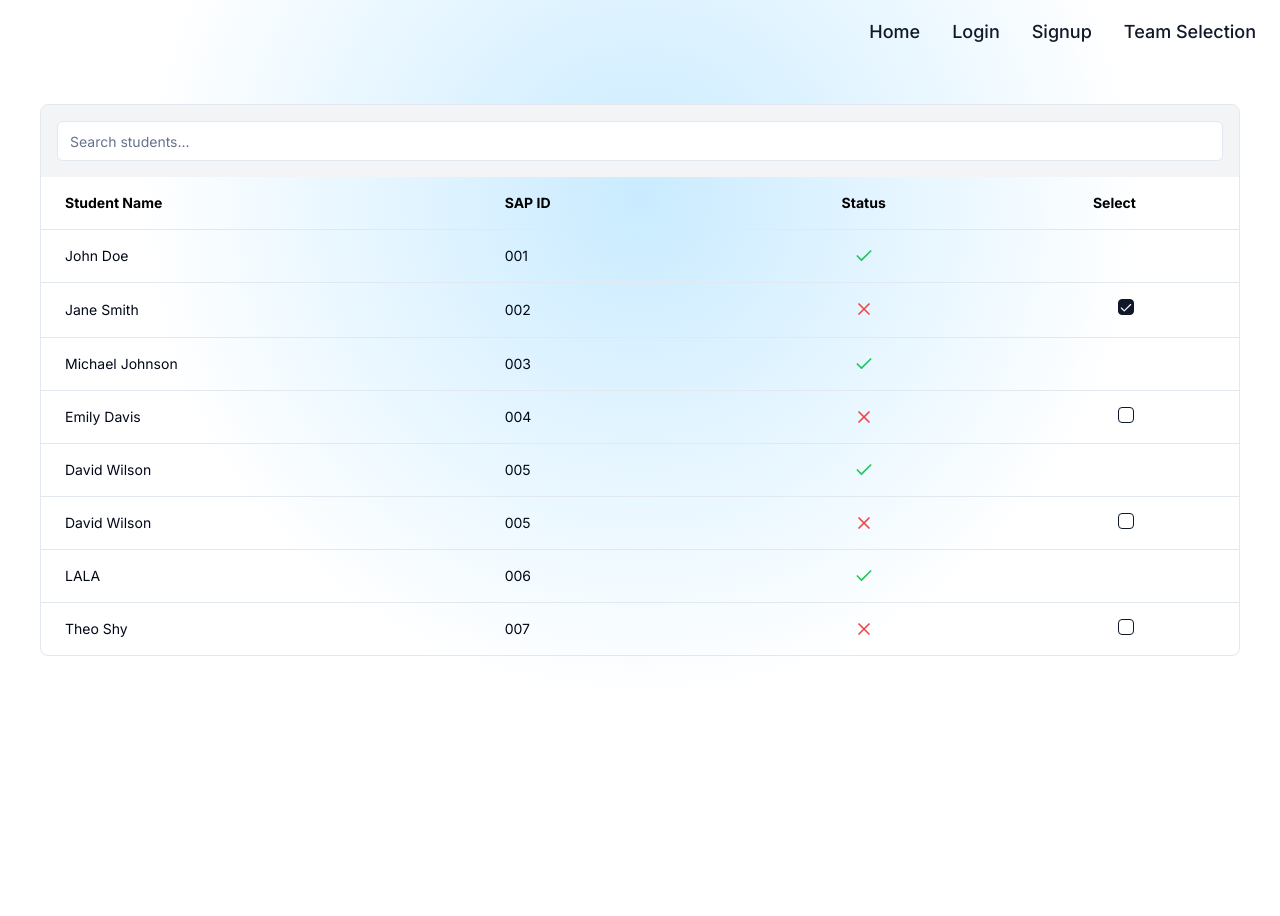
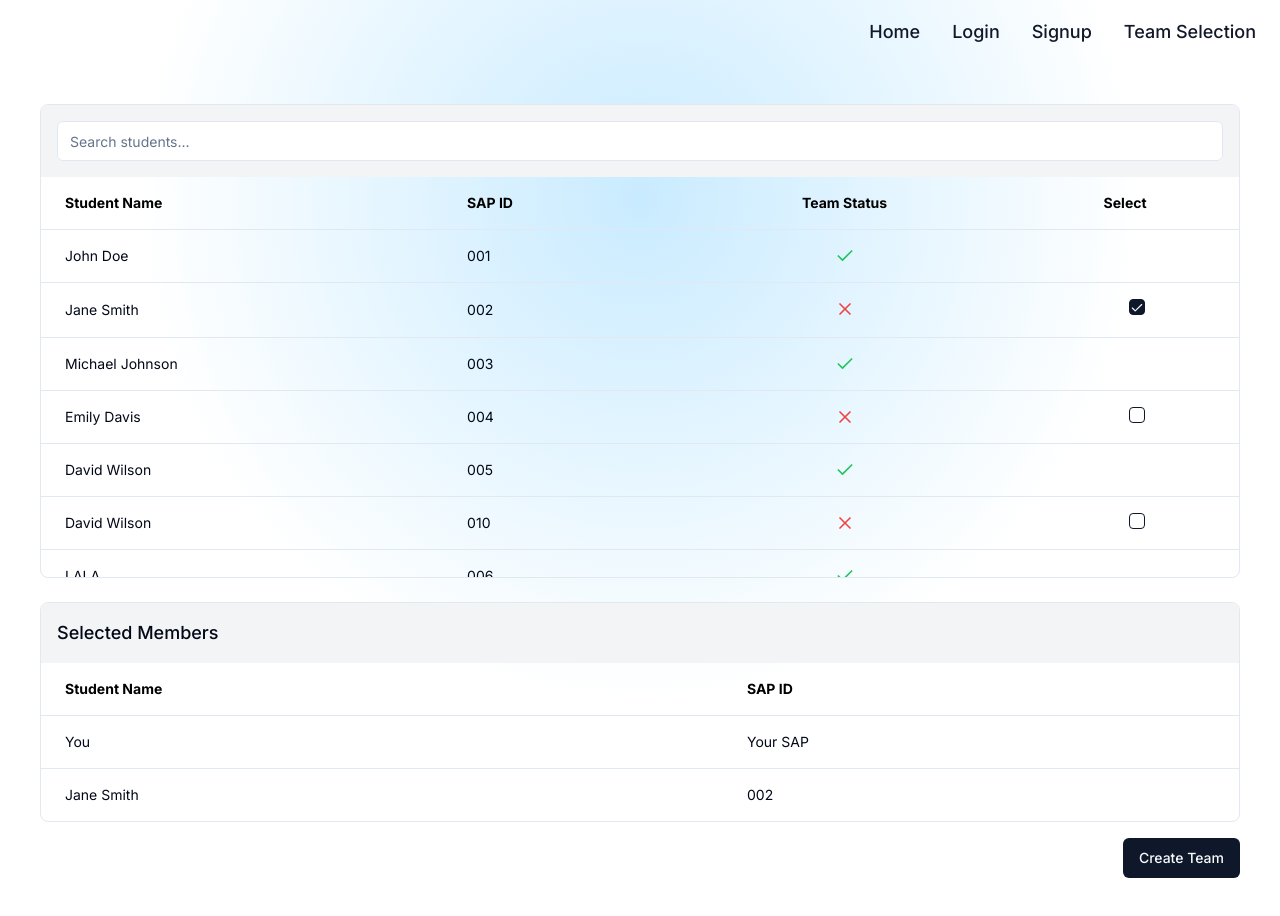
Before and after one commit to vedantkesharia/fyp-team-selection-website, a Next.js app: page /team-selection in a window 1280 px wide. Both pictures are taken after a click on the checkbox 1126 px from the left and 307 px from the top of the page. Before the commit the page ends 800 px from the top, so only its background shows below. Built offline with nearby package versions, Linux system fonts and the light colour scheme.

Commit message:
finished the team-selection page

```diff
--- a/package.json
+++ b/package.json
@@ -20,6 +20,7 @@
     "framer-motion": "^11.2.10",
     "lucide-react": "^0.383.0",
     "next": "14.2.3",
+    "next-themes": "^0.3.0",
     "react": "^18",
     "react-dom": "^18",
     "sonner": "^1.4.41",
--- a/src/app/team-selection/page.js
+++ b/src/app/team-selection/page.js
@@ -5,6 +5,8 @@ import { Input } from "@/components/ui/input"
 import { Table, TableHeader, TableRow, TableHead, TableBody, TableCell } from "@/components/ui/table"
 import { Checkbox } from "@/components/ui/checkbox"
 import { ScrollArea } from "@/components/ui/scroll-area"
+import { Button } from "@/components/ui/button"
+import { Toaster, toast } from 'sonner'
 
 export default function Component() {
   const [search, setSearch] = useState("")
@@ -39,7 +41,7 @@ export default function Component() {
       },
       {
         name: "David Wilson",
-        sapId: "005",
+        sapId: "010",
         status: "Failed",
       },
       {
@@ -58,7 +60,7 @@ export default function Component() {
     })
   }, [search])
   const handleSelectStudent = (student) => {
-    setselectedStudents((prevSelectedStudents) => {
+    setSelectedStudents((prevSelectedStudents) => {
       if (prevSelectedStudents.includes(student)) {
         return prevSelectedStudents.filter((s) => s !== student);
       } else {
@@ -66,18 +68,28 @@ export default function Component() {
       }
     });
   };
+
+  const handleCreateTeam = () => {
+    if (selectedStudents.length > 2) {
+      toast.error('You can select at most 2 students to create a team.')
+    } else {
+      toast.success('Team has been successfully created')
+    }
+  }
+
   return (
     <div className="p-6 md:p-8 lg:p-10">
       <div className="border rounded-lg overflow-hidden">
         <div className="bg-gray-100 dark:bg-gray-950 p-4">
           <Input placeholder="Search students..." value={search} onChange={handleSearch} className="w-full" />
         </div>
+        <ScrollArea className="max-h-[400px] overflow-y-auto">
           <Table>
             <TableHeader>
               <TableRow>
                 <TableHead className="px-6 py-4 text-left font-medium font-bold text-black">Student Name</TableHead>
                 <TableHead className="px-6 py-4 text-left font-medium font-bold text-black">SAP ID</TableHead>
-              <TableHead className="px-6 py-4 text-center font-medium font-bold text-black">Status</TableHead>
+                <TableHead className="px-6 py-4 text-center font-medium font-bold text-black">Team Status</TableHead>
                 <TableHead className="px-6 py-4 text-center font-medium font-bold text-black">Select</TableHead>
               </TableRow>
             </TableHeader>
@@ -97,8 +109,8 @@ export default function Component() {
                     {student.status === "Failed" ? (
                       <Checkbox
                         id={`student-${student.sapId}`}
-                      // checked={selectedStudents.includes(student)}
-                      onChange={() => handleSelectStudent(student)}
+                        checked={selectedStudents.some((s) => s.sapId === student.sapId)}
+                        onCheckedChange={() => handleSelectStudent(student)}
                       />
                     ) : null}
                   </TableCell>
@@ -106,33 +118,39 @@ export default function Component() {
               ))}
             </TableBody>
           </Table>
+        </ScrollArea>
       </div>
       {selectedStudents.length > 0 && (
-        <div className="mt-6 border rounded-lg overflow-hidden">
+        <><div className="mt-6 border rounded-lg overflow-hidden">
           <div className="bg-gray-100 dark:bg-gray-950 p-4">
-            <h3 className="text-lg font-medium">Selected Students</h3>
+            <h3 className="text-lg font-medium">Selected Members</h3>
           </div>
           <Table>
             <TableHeader>
               <TableRow>
-                <TableHead className="px-6 py-4 text-left font-medium">Student Name</TableHead>
-                <TableHead className="px-6 py-4 text-left font-medium">SAP ID</TableHead>
-                <TableHead className="px-6 py-4 text-center font-medium">Status</TableHead>
+                <TableHead className="px-6 py-4 text-left font-medium font-bold text-black">Student Name</TableHead>
+                <TableHead className="px-6 py-4 text-left font-medium font-bold text-black">SAP ID</TableHead>
               </TableRow>
             </TableHeader>
             <TableBody>
+            <TableRow>
+                  <TableCell className="px-6 py-4">You</TableCell>
+                  <TableCell className="px-6 py-4">Your SAP</TableCell>
+                </TableRow>
               {selectedStudents.map((student) => (
                 <TableRow key={student.sapId}>
                   <TableCell className="px-6 py-4">{student.name}</TableCell>
                   <TableCell className="px-6 py-4">{student.sapId}</TableCell>
-                  <TableCell className="px-6 py-4 text-center">
-                    <XIcon className="w-5 h-5 text-red-500" />
-                  </TableCell>
                 </TableRow>
               ))}
             </TableBody>
           </Table>
         </div>
+        <div className="flex justify-end pt-4">
+        <Toaster position="bottom-left"  richColors/>
+        <Button onClick={handleCreateTeam}>Create Team</Button>
+        </div>
+        </>
       )}
     </div>
   )
--- /dev/null
+++ b/src/components/ui/sonner.jsx
@@ -0,0 +1,29 @@
+"use client";
+import { useTheme } from "next-themes"
+import { Toaster as Sonner } from "sonner"
+
+const Toaster = ({
+  ...props
+}) => {
+  const { theme = "system" } = useTheme()
+
+  return (
+    (<Sonner
+      theme={theme}
+      className="toaster group"
+      toastOptions={{
+        classNames: {
+          toast:
+            "group toast group-[.toaster]:bg-background group-[.toaster]:text-foreground group-[.toaster]:border-border group-[.toaster]:shadow-lg",
+          description: "group-[.toast]:text-muted-foreground",
+          actionButton:
+            "group-[.toast]:bg-primary group-[.toast]:text-primary-foreground",
+          cancelButton:
+            "group-[.toast]:bg-muted group-[.toast]:text-muted-foreground",
+        },
+      }}
+      {...props} />)
+  );
+}
+
+export { Toaster }
```
Also changed, not shown: 1 other file (tests, documents, lock files or other folders). Lines whose indentation alone changed are shown as unchanged.
